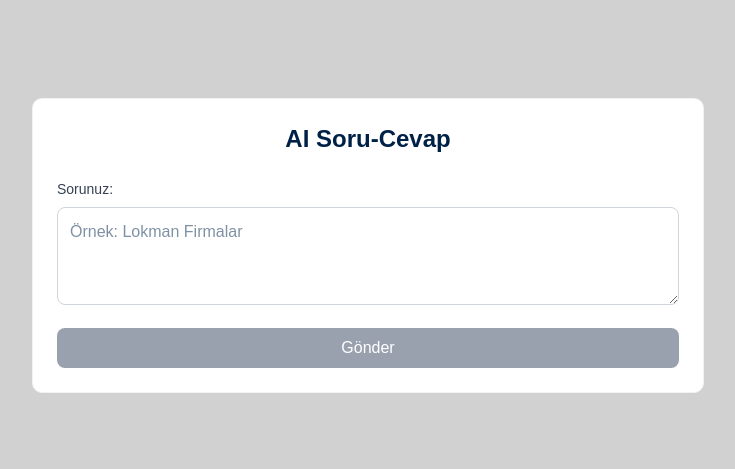
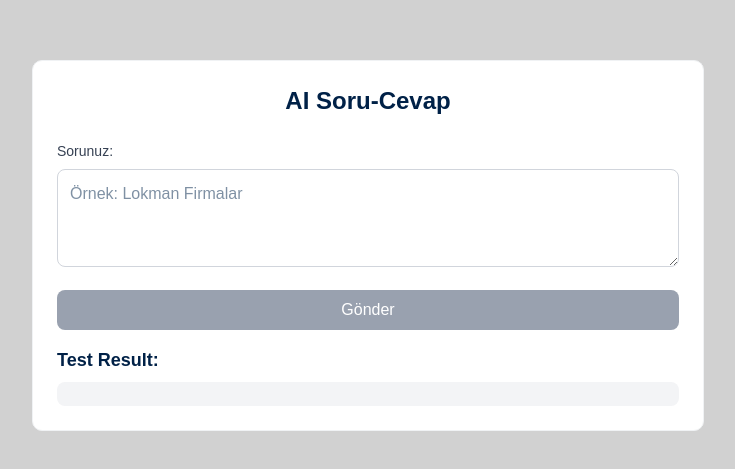
Before and after one commit to heronnn9/LokmanAiWeb, a Next.js app in the folder lokmanai/: page / in a window 1280 px wide. Shown: the part 155-624 px from the top of the page, without its empty margins (272-1007 px from the left). Built offline with nearby package versions, Linux system fonts and the light colour scheme; no server answers; a web font is replaced by a local one.

Commit message:
chore:convert utf8 format to turkish format

```diff
--- a/lokmanai/src/app/page.tsx
+++ b/lokmanai/src/app/page.tsx
@@ -19,13 +19,14 @@ const Home = () => {
 
     try {
       const result = await askAi(question);
-      setResponse(JSON.stringify(result, null, 2));
+      setResponse(typeof result === 'string' ? result : JSON.stringify(result, null, 2));
     } catch (err) {
       setError(err instanceof Error ? err.message : "Bir hata oluştu");
     } finally {
       setLoading(false);
     }
   };
+
 
   return (
     <div className="flex items-center justify-center min-h-screen bg-neutral-100 p-4">
@@ -64,14 +65,12 @@ const Home = () => {
             </div>
           )}
 
-          {response && (
-            <div className="mt-4">
-              <h3 className="text-lg font-semibold mb-2">Cevap:</h3>
+          <div className="mt-4">
+            <h3 className="text-lg font-semibold mb-2">Test Result:</h3>
               <pre className="bg-gray-100 p-3 rounded-md overflow-auto text-sm">
-                {response}
+                {response.result}
               </pre>
-            </div>
-          )}
+          </div>
         </div>
       </div>
     </div>
```
